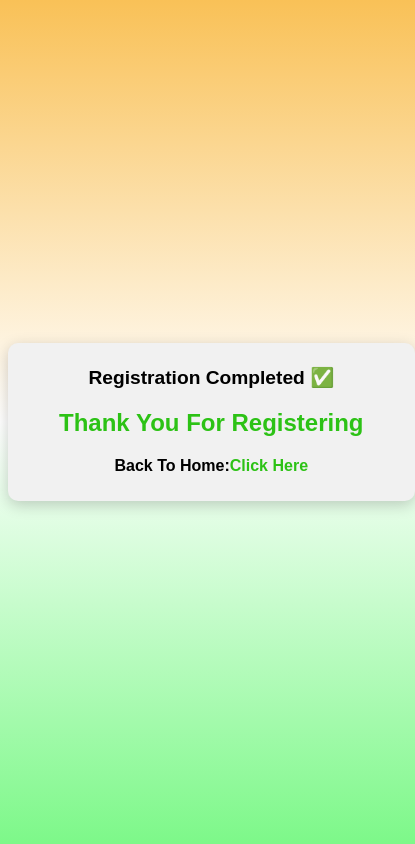
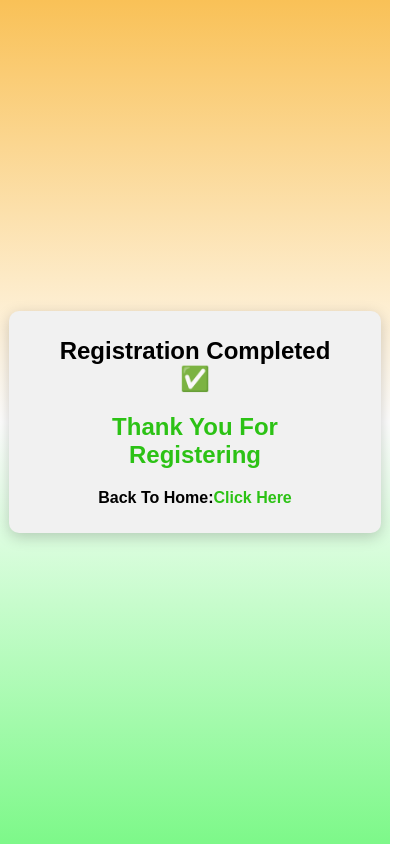
Before and after one commit to kartik-das-2003/Registration-Login-Portal, a website: page pages/status/success.html in a window 390 px wide. Shown: the whole page, 415 px wide, since content can reach past the window. Drawn offline with Linux system fonts and the light colour scheme.

Commit message:
Update style.css

```diff
--- a/pages/style.css
+++ b/pages/style.css
@@ -96,13 +96,3 @@
                 margin: 10px 0;
             }
         }
-
-        @media (max-width: 480px) {
-            .box {
-                width: 90%;
-            }
-
-            h1 {
-                font-size: 1.2rem;
-            }
-        }
```
